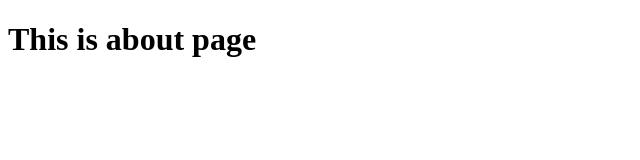
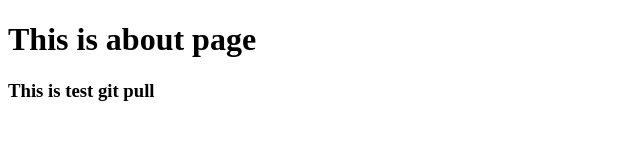
Before and after one commit to LocUnBrkn/git-demo, a plain HTML site: page about.html in a window 1280 px wide. Shown: the whole page, without its empty margins (0-640 px from the left). Drawn offline with Linux system fonts and the light colour scheme.

Commit message:
Update about.html

```diff
--- a/about.html
+++ b/about.html
@@ -8,5 +8,7 @@
 </head>
 <body>
     <h1>This is about page</h1>
+
+    <h3> This is test git pull</h3>
 </body>
 </html>
```
